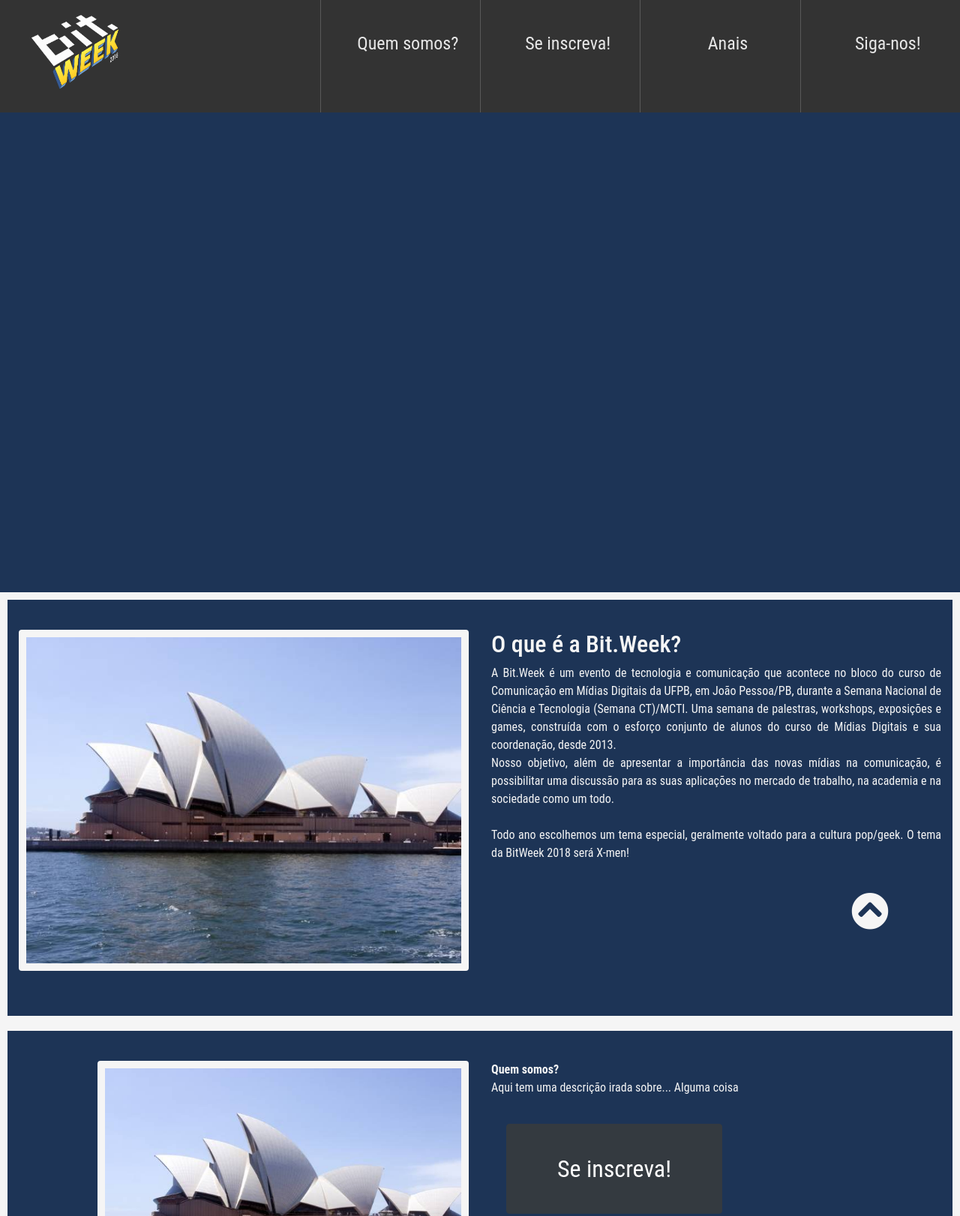
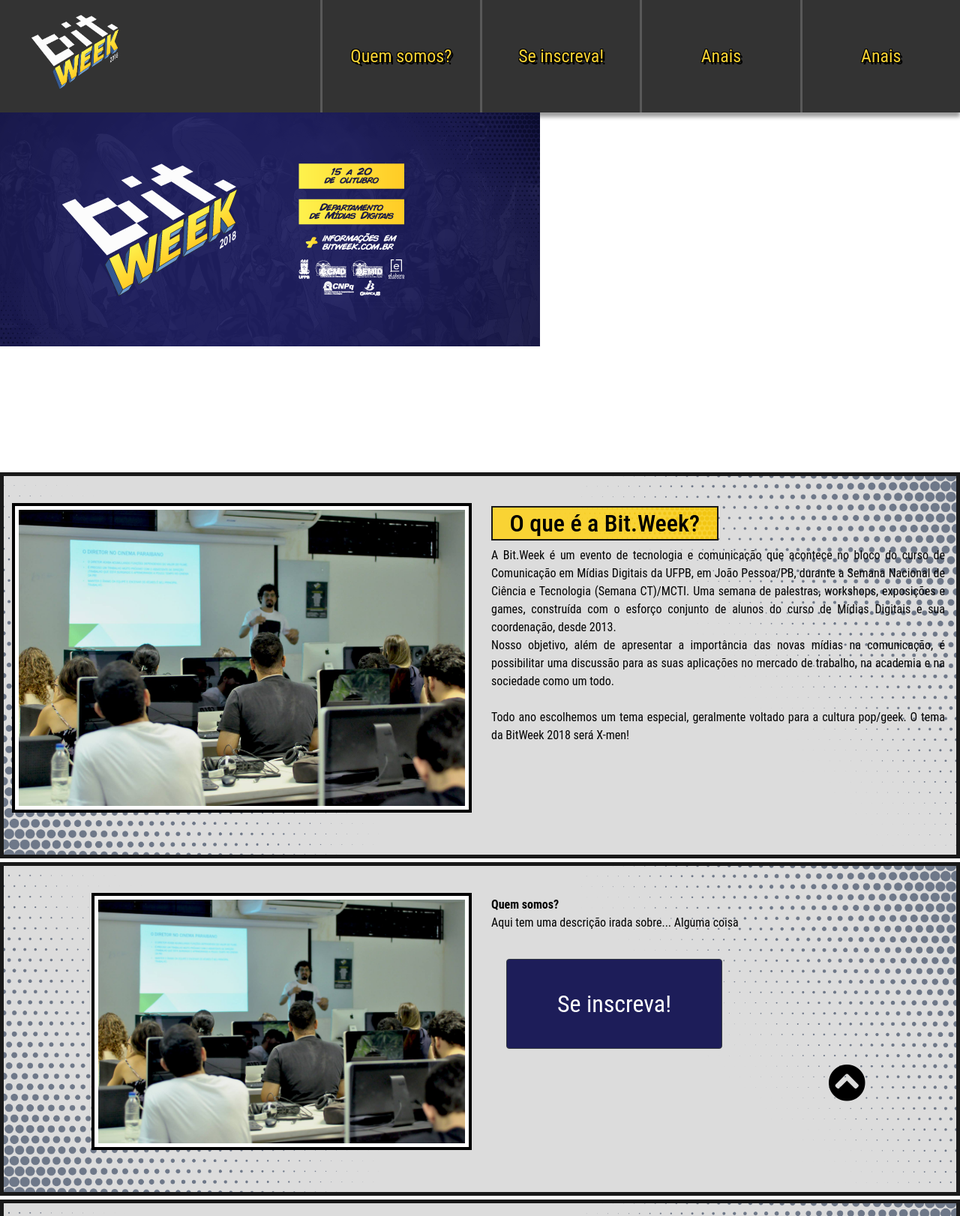
Before and after one commit to juanpeter/Website-Bit.Week-2018, a plain HTML site: page index.html in a window 1280 px wide. Shown: the top 1622 px of the page at 75% size. Drawn offline with nearby package versions, Linux system fonts and the light colour scheme.

Commit message:
"Muitas mudanças aushuahsuahs"

```diff
--- a/controller.js
+++ b/controller.js
@@ -24,4 +24,9 @@
         scrollTop: $("div.menu-top").offset().top
     }, 1000)
     })
+    $('.home').click(function (){
+      $('html, body').animate({
+          scrollTop: $("div.menu-top").offset().top
+      }, 1000)
+      })
   });
--- a/index.html
+++ b/index.html
@@ -11,14 +11,12 @@
 
   gtag('config', 'UA-124567721-1');
 </script>
-<!--Google Analytics!-->
+<!--Metatags-->
     <meta charset="utf-8" />
     <meta http-equiv="X-UA-Compatible" content="IE=edge">
-    <title>Bit Week - Em construção</title>
+    <title>Bit Week - 2018</title>
     <meta name="viewport" content="width=device-width, initial-scale=1.0">
-<!-- Keywords!-->
     <meta name="keywords" content="Bitweek, DEMID, demid, Departamento de mídias digitais, UFPB, trabalho científico">
-<!-- Keywords!-->
 <!--Bootstrap css-->
     <link rel="stylesheet" href="https://stackpath.bootstrapcdn.com/bootstrap/4.1.1/css/bootstrap.min.css" integrity="sha384-WskhaSGFgHYWDcbwN70/dfYBj47jz9qbsMId/iRN3ewGhXQFZCSftd1LZCfmhktB" crossorigin="anonymous">
 <!--Bootstrap css-->
@@ -47,54 +45,54 @@
                 <img src="images/logo-2018.png" alt="Logo da Bitweek">
             </div>
 
-            <div class="col-md-2 offset-md-2 col-3 menu-links text-center link1">
+            <div class="col-md-2 offset-md-2 col-3 menu-links link1">
                 <a href="#">Quem somos?</a>
             </div>
-            <div class="col-md-2 col-3 menu-links text-center link2">
+            <div class="col-md-2 col-3 menu-links  link2">
                 <a href="#">Se inscreva!</a>
             </div>
-            <div class="col-md-2 col-3 menu-links text-center link3">
+            <div class="col-md-2 col-3 menu-links  link3">
                 <a href="#">Anais</a>
             </div>
-            <div class="col-md-2 col-3 menu-links text-center link4">
-                <a href="#">Siga-nos!</a>
+            <div class="col-md-2 col-3 menu-links link4">
+                <a href="#">Anais</a>
             </div>
 
         </div>
 
-        <!--Ajeitar isso aqui! Não tá escalavel-->
+        <!--Ajeitar isso aqui!-->
         <div class="row main">
-            <!--<img src="images/example1.jpg" class="img-responsive center-block">-->
+
         </div>
 
 
         <div class="row bloco area1">
+
                 <div class="col-md-6">
-                    <img src="images/example2.jpg" class="img-fluid rounded float-left">
+                    <img src="images/evento1.jpg" class="img-fluid float-left">
                 </div>
 
                 <div class="col-md-6 texto">
-                    <h2>O que é a Bit.Week?</h2>
+                    <h2 class="title">O que é a Bit.Week?</h2>
                     <p>A Bit.Week é um evento de tecnologia e comunicação que acontece no bloco do curso de Comunicação em Mídias Digitais da UFPB, em João Pessoa/PB, durante a Semana Nacional de Ciência e Tecnologia (Semana CT)/MCTI. Uma semana de palestras, workshops, exposições e games, construída com o esforço conjunto de alunos do curso de Mídias Digitais e sua coordenação, desde 2013. <br>
                         Nosso objetivo, além de apresentar a importância das novas mídias na comunicação, é possibilitar uma discussão para as suas aplicações no mercado de trabalho, na academia e na sociedade como um todo. <br> <br>
 
                         Todo ano escolhemos um tema especial, geralmente voltado para a cultura pop/geek. O tema da BitWeek 2018 será X-men!</p>
                         <br>
-                        <i class="fas fa-chevron-circle-up seta"></i>
                 </div>
 
         </div>
 
         <div class="row bloco area2">
 
-                <div class="col-md-5 offset-md-1">
-                    <img src="images/example2.jpg" class="img-fluid rounded float-left">
+                <div class="col-md-5 offset-md-1 bg1">
+                    <img src="images/evento1.jpg" class="img-fluid float-left">
                 </div>
 
-                <div class="col-md-5 texto">
+                <div class="col-md-5 texto bg2">
                     <b>Quem somos?</b>
                         <p>Aqui tem uma descrição irada sobre... Alguma coisa</p>
-                        <button class="btn btn-dark bitpapers">Se inscreva!</button>
+                        <button class=" btn btn-dark botao">Se inscreva!</button>
                         <br>
                         <i class="fas fa-chevron-circle-up seta"></i>
                 </div>
@@ -103,13 +101,13 @@
 
         <div class="row bloco area3">
             <div class="col-md-5 offset-md-1">
-                <img src="images/example2.jpg" class="img-fluid rounded float-left">
+                <img src="images/evento1.jpg" class="img-fluid float-left">
             </div>
 
             <div class="col-md-5 texto">
                 <b>Esta é uma nova seção!</b>
                     <p>E esta é uma descrição mais detalhada!</p>
-                    <button class="btn btn-dark bitpapers">Se inscreva!</button>
+                    <button class=" btn btn-dark botao">Se inscreva!</button>
                     <br>
                     <i class="fas fa-chevron-circle-up seta"></i>
             </div>
@@ -119,17 +117,17 @@
         <div class="row edicoes-anteriores area4">
 
             <div class="col-12 text-center">
-            <h3>Perdeu uma edição anterior? Confira nossos anais!</h3>
-            <p>Mais descrições aqui sobre as edições anteriores wohooo</p>
+            <h3>Quer saber o que rolou nas Bit.Weeks passadas?</h3>
+            <p>Confira abaixo os anais!</p>
             </div>
 
             <div class="col-md-6 text-center">
-             <button class="btn btn-dark bitpapers">Anais 2014</button>
-             <button class="btn btn-dark bitpapers">Anais 2015</button>
+             <button class=" btn btn-dark botao">Anais 2014</button>
+             <button class=" btn btn-dark botao">Anais 2015</button>
              </div>
              <div class="col-md-6 text-center">
-             <button class="btn btn-dark bitpapers">Anais 2016</button>
-             <button class="btn btn-dark bitpapers">Anais 2017</button>
+             <button class=" btn btn-dark botao">Anais 2016</button>
+             <button class=" btn btn-dark botao">Anais 2017</button>
              </div>
 
 
@@ -138,7 +136,7 @@
             <div class="row footer">
 
                 <div class="col-12 col-md-2 text-center">
-                <img src="images/logo-bw.png" alt="Logo da Bitweek" id="img-row">
+                <img src="images/logo-2018.png" alt="Logo da Bitweek" id="img-row" class="home">
                 </div>
 
                 <div class="col-6 col-md-5">
@@ -168,8 +166,6 @@
                         <a target="_blank" href="https://www.instagram.com/bitweek/"> <i class="fab fa-instagram fa-4x redes" id="insta" alt="Link para o Instagram"></i></a>
                         <a target="_blank" href="https://www.youtube.com/channel/UC0RngxZK6TmwD9pltdUXZ5Q/featured"> <i class="fab fa-youtube-square fa-4x redes" id="yt" alt="Link para o Youtube"></i></a>
 
-                    <br>
-                        <i class="fas fa-chevron-circle-up seta"></i>
                 </div>
                 <!--Site feito por esse cara aqui: https://github.com/juanpeter-->
             </div>
--- a/style.css
+++ b/style.css
@@ -7,19 +7,17 @@
 body{
     font-size: 16px;
     font-family: "Roboto Condensed","HelveticaNeue-CondensedBold","Helvetica Neue",Helvetica,Arial,Geneva,sans-serif;
-    background-color: #1d3456;
+    background-color: white;
     text-decoration: none;
     height: 100%;
-    color: #f5f5f5;
+    color: black;
 }
 
 /*Cores bases!
-#1d3456 Azul!
+#1d1d59 Azul!
 #f9d334 amarelo!
 */
 
-
-/*Logo top não ta com width fixo*/
 .logo-top img{
     height: 150px;
     width: 130px;
@@ -29,74 +27,128 @@
 .menu-top{
     background-color: #333;
     height: 100%;
+    -webkit-box-shadow: 0px 6px 5px 0px rgba(0,0,0,0.38);
+    -moz-box-shadow: 0px 6px 5px 0px rgba(0,0,0,0.38);
+    box-shadow: 0px 6px 5px 0px rgba(0,0,0,0.38);
+}
+
+.menu-links{
+    color: #f9d334;
+    font-size: 24px;
+    border-left-width: 3px;
+    border-style: solid;
+    border-color: #595959;
+    display: flex;
+    align-items: center;
+    justify-content: center;
+}
+
+.menu-links a{
+    color: #f9d334;
+    text-shadow:
+       3px 3px 0 #000,
+     -1px -1px 0 #000,
+      1px -1px 0 #000,
+      -1px 1px 0 #000,
+       1px 1px 0 #000;
+}
+
+.menu-links:hover{
+    background-color: #f9d334;
+    cursor: pointer;
+}
+
+.menu-links:hover a{
+    color: #333;
+    text-shadow: none;
+}
+
+.title{
+    background-color: #f9d334;
+    padding: 2px;
+    border-style: solid;
+    border-width: 2px;
+    border-color: #191919;
+    width: 50%;
+    display: flex;
+    align-items: center;
+    justify-content: center;
+    background-image: url("images/minibg.png");
+    background-position: 100% 10%;
+    background-repeat: no-repeat;
 }
 
 @media (max-width: 767px)
 {
   .logo-top
    {
-    border-bottom-width: thin;
+    border-bottom-width: 3px;
     border-style: solid;
     border-color: #595959;
    }
-
+   .menu-top{
+    height: 100%;
+    max-height: none;
+    }
+    .menu-links{
+    font-size: 24px;
+    padding: 20px;
+    }
 }
 
-/*Texto invade outra div!*/
-.menu-links{
-    color: #f9d334;
-    font-size: 24px;
-    padding-top: 40px;
-    padding-bottom: 40px;
-    border-left-width: thin;
-    border-style: solid;
-    border-color: #595959;
+/*Se liga nisso aqui depois*/
+.main{
+    height: 60vh;
+    background-image: url("images/banner.png");
+    background-repeat: no-repeat;
+    background-position: -100px 0px;
 }
 
-
-
-.menu-links a{
-    color: #f9d334;
-    padding-left: 20px;
+.main img{
+    max-width: 100%;
+    height: 60vh;
 }
-
-.menu-links:hover{
-    background-color: #f9d334;
-    color: #333; /* Não funciona, ajeitar!*/
-}
-
-.main{
-    height: 80vh;
-}
-
-/*alguma coisa ecom a margin muda as bordas, pode ser bom!*/
 
 .bloco{
     height: 100%;
-    background-color: #1d3456;
+    background-color: #dcdcdc;
     padding: 40px 0;
     border-style: solid;
-    border-width: 10px;
-    border-color: #f5f5f5;
+    border-width: 5px;
+    border-color: #191919;
+    background-image: url("images/bg\(1\).png"), url("images/bg\(2\).png");
+    background-repeat: no-repeat;
+    background-size: 500px;
+    background-position-y: 100%, 0;
+    background-position-x: 0, 100%;
+    margin-bottom: 5px;
 }
 
 .bloco img{
     max-width: 100%;
     height: auto;
+    margin-bottom: 20px;
     border-style: solid;
-    border-width: 10px;
-    border-color: #f5f5f5;
-    margin-bottom: 20px;
+    border-width: 5px;
+    border-color: white;
+    -webkit-box-shadow: 0px 0px 0px 4px rgba(0,0,0,1);
+    -moz-box-shadow: 0px 0px 0px 4px rgba(0,0,0,1);
+    box-shadow: 0px 0px 0px 4px rgba(0,0,0,1);
+
 }
 
 .bloco p{
     text-align: justify
 }
 
-/*posso melhorar isso!*/
+/*Pode ser util para alinhar o conteudo*/
+.texto{
+
+}
+
 .seta{
     font-size: 50px;
-    padding-left: 80%;
+    float: right;
 }
 
 .seta:hover{
@@ -109,33 +161,39 @@
     padding: 40px 0;
 }
 
+.home:hover{
+    cursor: pointer;
+}
+
 /*Código velho!*/
 a:link{
     text-decoration: none;
-    color: #e7e7e7;
     cursor: pointer;
 }
 
 .footer{
-    background-color: #3e3e3e;
-    color: #e7e7e7;
+    background-color: #1d1d59;
     height: 100%;
     padding: 20px;
     border-style: solid;
     border-width: 5px 0 0 0;
-    border-color: #b8b8b8;
+    border-color: #f9d334;
     text-align: left;
+    color: #f9d334;
 }
 
-.bitpapers{
+.botao{
     width: 9em;
     height: 120px;
     font-size: 2rem;
     margin: 20px;
-
+    background-color: #1d1d59;
 }
-.bitpapers:hover{
-    color: yellow;
+.botao:hover{
+    color: #f9d334;
+    background-color: #222268;
+    border-color: #f9d334;
+    border-width: 2px;
 }
 
 #img-row{
@@ -151,7 +209,7 @@
     margin-right: 10px;
     margin-bottom: 10px;
     text-decoration: none;
-    color: #e7e7e7;
+    color:#f9d334;
 }
 
 #fb:hover{
```
Also changed, not shown: images/Logos-da-BitWeek-e-Patrocinadores.png (added), images/banner.png (added), images/bg(1).png (added), images/bg(2).png (added), images/evento1.jpg (added), images/example1.jpg (deleted), images/example2.jpg (deleted), images/minibg.png (added).
